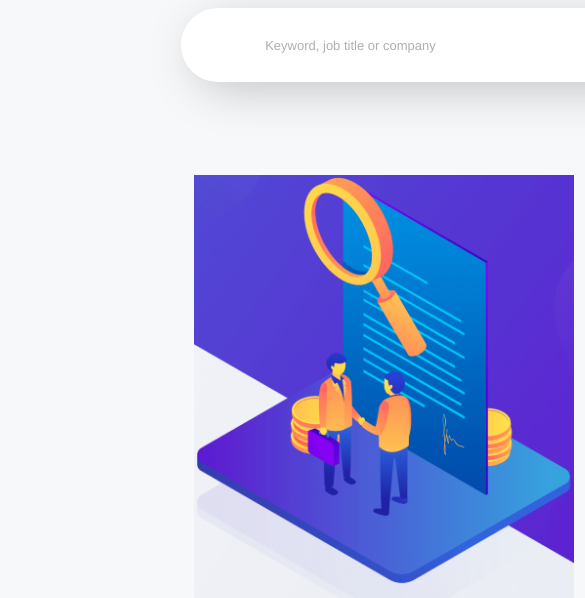
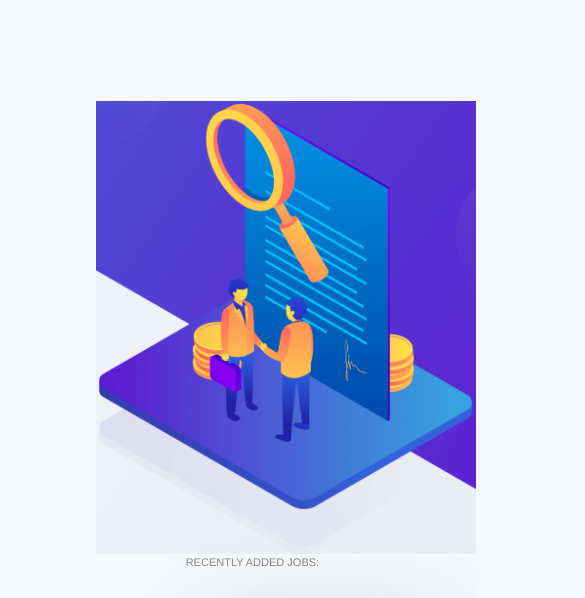
Before and after one commit to RaulAcosta95/PuzzleHomeBootstrap, a plain HTML site: page index.html in a window 390 px wide. Shown: the part 781-1379 px from the top of the page, 585 px wide, since content can reach past the window. Drawn offline with nearby package versions, Linux system fonts and the light colour scheme.

Commit message:
En celular no aparece el form... porque es muy grande...!

```diff
--- a/index.html
+++ b/index.html
@@ -59,13 +59,13 @@
                         <div class="info">
                             <p class="innovate"><b>INNOVATIVE SOLUTION FOR SOURCING CANDIDATES</b></p>
                             <p class="helpUsFind">Help us find <b>the missing puzzle, <br> get rewarded</b> properly.</p>
-                            <form>
+                            <form class="d-md-block d-none">
                                 <input type="text" placeholder="Keyword, job title or company">
                                 <!-- <button><img class="LogoBusqueda" src="./Img/Icono de busqueda naranja.png" alt="Icono de busqueda naranja"></button> -->
                             </form>
                         </div>
                     </div>
-                    <div class="col-12 col-lg offset-3 offset-md-1">
+                    <div class="col-12 col-lg offset offset-md-0">
                         <img class="DosPersonasDandoseLaMano" src="./Img/Imagen dos personas dandose la mano.png" alt="Imagen dos personas dandose la mano, representa un acuerdo, hay dinero, un contrato de fondo y una lupa en el contrato que representa detalles">
                     </div>
                 </div>
```
